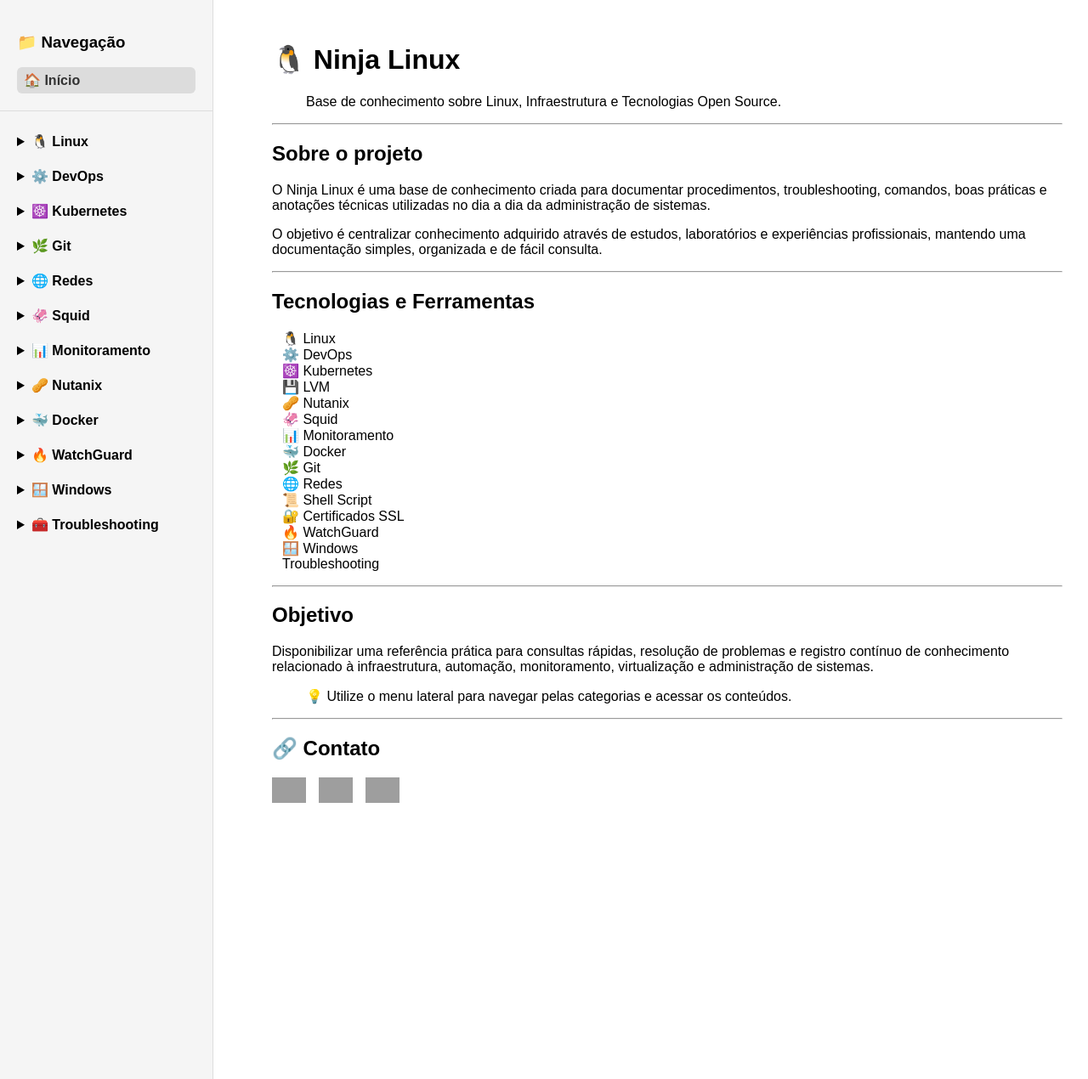
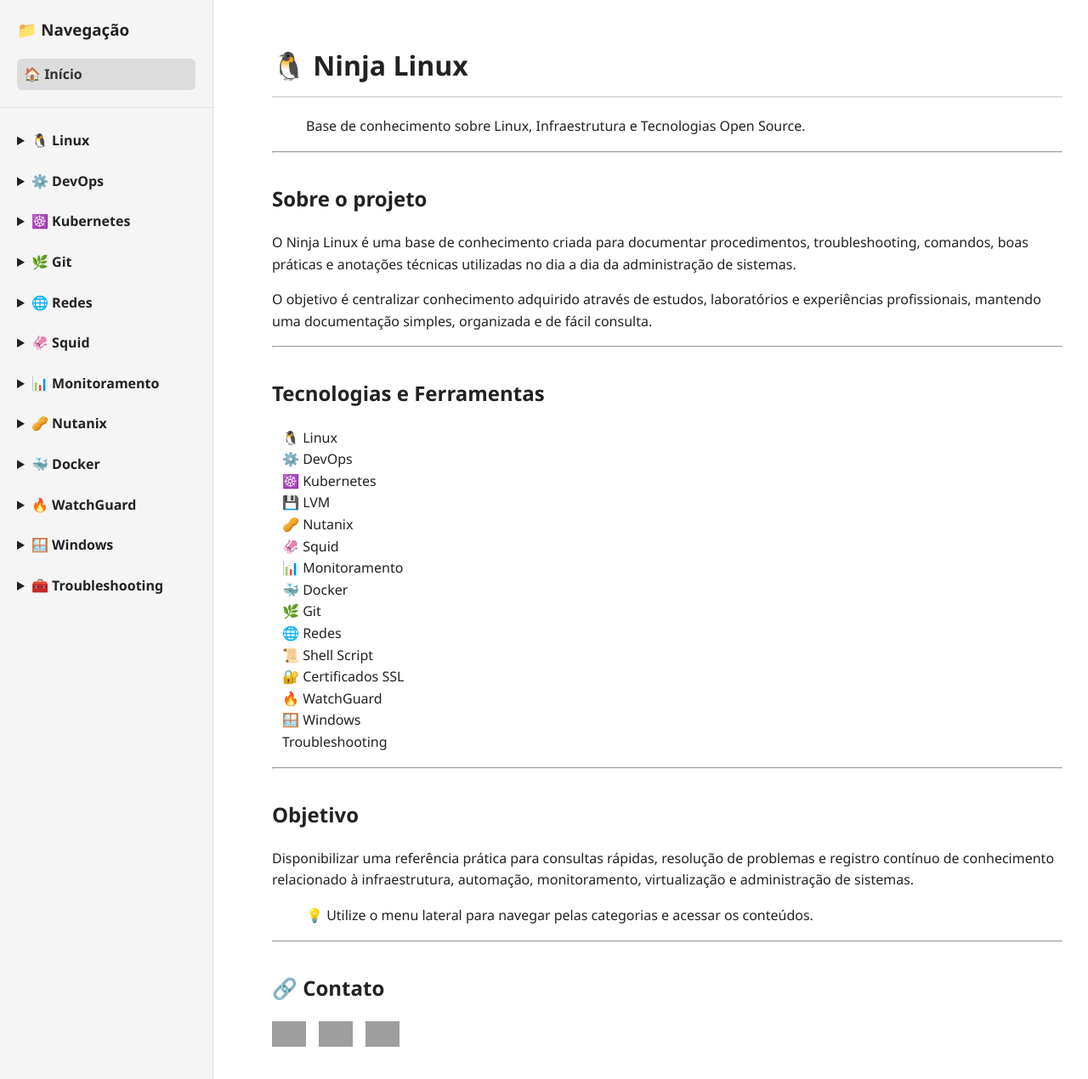
Before and after one commit to joaopedros111/ninja-linux, a Jekyll site: the page built from index.md, in a window 1280 px wide and 1270 px high. Shown: the whole window at 85% size. Built offline with Jekyll 4.4.1, drawn with Linux system fonts in a browser that asks for light colours; grey boxes are pictures that could not be loaded.

Commit message:
Movendo CSS para arquivo externo

```diff
--- a/_layouts/default.html
+++ b/_layouts/default.html
@@ -4,75 +4,7 @@
   <meta charset="UTF-8">
   <title>{{ page.title }}</title>
 
-  <style>
-    body {
-      margin: 0;
-      font-family: Arial, sans-serif;
-    }
-
-    .sidebar {
-      position: fixed;
-      top: 0;
-      left: 0;
-      width: 250px;
-      height: 100vh;
-      background: #f5f5f5;
-      border-right: 1px solid #ddd;
-    }
-
-    .sidebar-header {
-      padding: 20px;
-      border-bottom: 1px solid #ddd;
-      background: #f5f5f5;
-    }
-
-    .sidebar-menu {
-      height: calc(100vh - 105px);
-      overflow-y: auto;
-      padding: 20px;
-      padding-bottom: 120px;
-      box-sizing: border-box;
-    }
-
-    .sidebar a {
-      display: block;
-      color: #333;
-      text-decoration: none;
-      padding: 6px 8px;
-      border-radius: 6px;
-    }
-
-    .sidebar a:hover {
-      background: #e0e0e0;
-    }
-
-    .sidebar a.active {
-      background: #dcdcdc;
-      font-weight: bold;
-    }
-
-    details {
-      margin-bottom: 10px;
-    }
-
-    summary {
-      cursor: pointer;
-      font-weight: bold;
-      padding: 6px 0;
-    }
-
-    ul {
-      list-style: none;
-      padding-left: 12px;
-      margin-top: 5px;
-    }
-
-    main {
-      margin-left: 290px;
-      padding: 30px;
-      max-width: 1000px;
-    }
-  </style>
+  <link rel="stylesheet" href="{{ '/assets/css/style.css' | relative_url }}">
 </head>
 
 <body>
--- a/assets/css/style.css
+++ b/assets/css/style.css
@@ -0,0 +1,94 @@
+body {
+  margin: 0;
+  font-family: "Segoe UI", Arial, sans-serif;
+  background: #ffffff;
+  color: #222;
+  line-height: 1.6;
+}
+
+.sidebar {
+  position: fixed;
+  top: 0;
+  left: 0;
+  width: 250px;
+  height: 100vh;
+  background: #f5f5f5;
+  border-right: 1px solid #ddd;
+}
+
+.sidebar-header {
+  padding: 20px;
+  border-bottom: 1px solid #ddd;
+  background: #f5f5f5;
+}
+
+.sidebar-header h3 {
+  margin-top: 0;
+}
+
+.sidebar-menu {
+  height: calc(100vh - 105px);
+  overflow-y: auto;
+  padding: 20px;
+  padding-bottom: 120px;
+  box-sizing: border-box;
+}
+
+.sidebar a {
+  display: block;
+  color: #333;
+  text-decoration: none;
+  padding: 6px 8px;
+  border-radius: 6px;
+}
+
+.sidebar a:hover {
+  background: #e0e0e0;
+}
+
+.sidebar a.active {
+  background: #dcdcdc;
+  font-weight: bold;
+}
+
+details {
+  margin-bottom: 10px;
+}
+
+summary {
+  cursor: pointer;
+  font-weight: bold;
+  padding: 6px 0;
+}
+
+ul {
+  list-style: none;
+  padding-left: 12px;
+  margin-top: 5px;
+}
+
+main {
+  margin-left: 290px;
+  padding: 30px;
+  max-width: 1000px;
+}
+
+main h1 {
+  border-bottom: 2px solid #ddd;
+  padding-bottom: 10px;
+}
+
+main h2 {
+  margin-top: 35px;
+}
+
+pre {
+  background: #f4f4f4;
+  padding: 15px;
+  border-radius: 8px;
+  overflow-x: auto;
+}
+
+code {
+  font-family: Consolas, monospace;
+}
```
